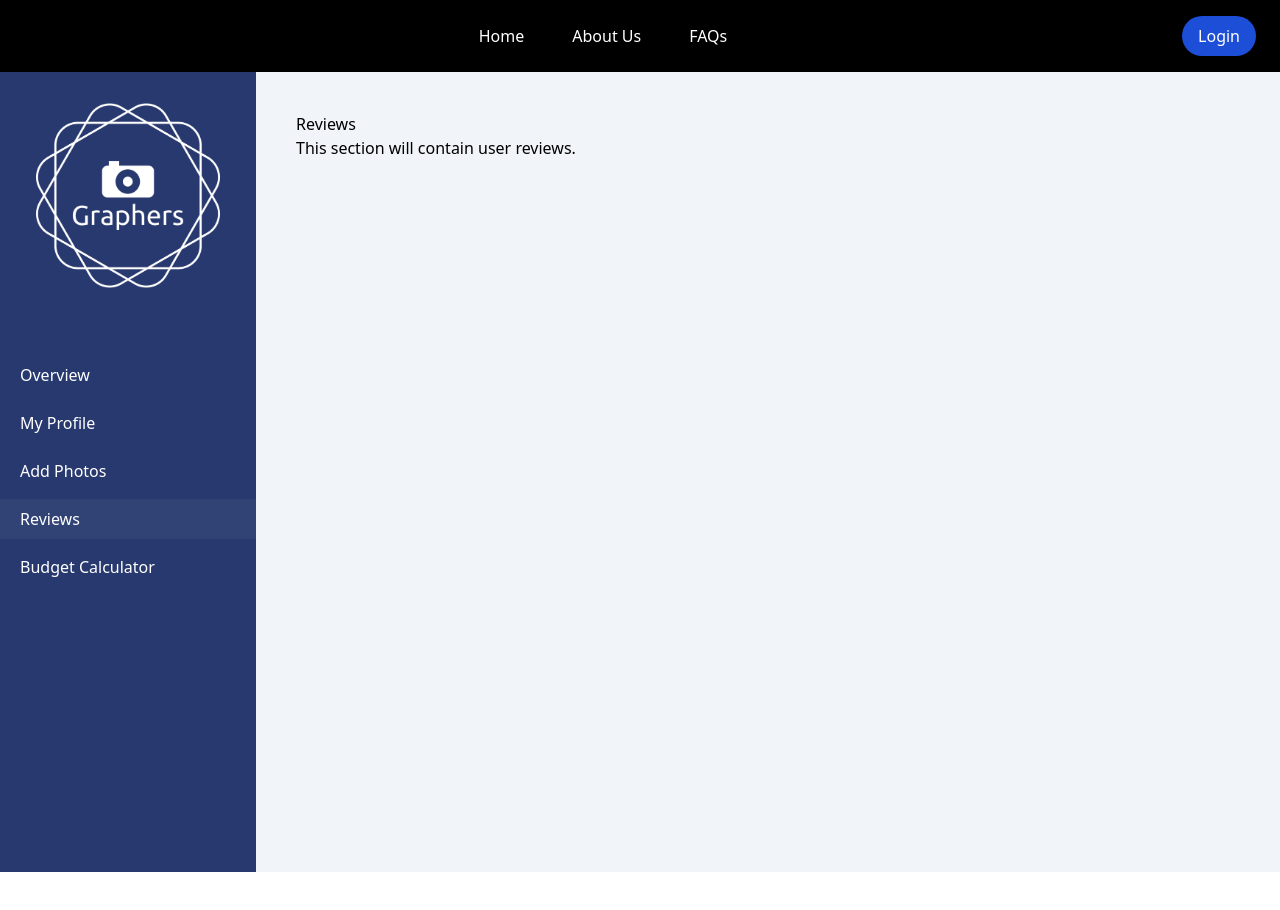
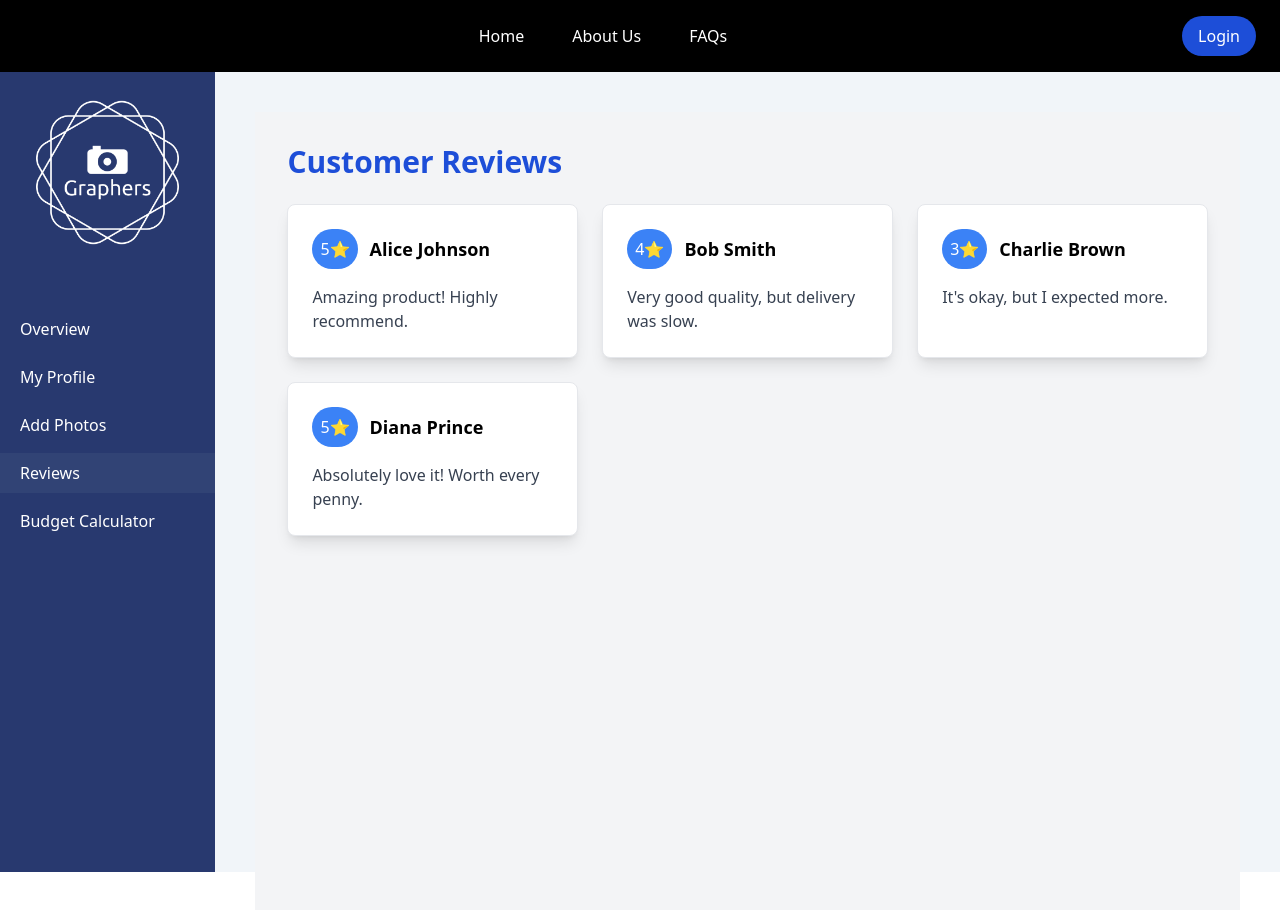
Before and after one commit to Imasha-Senadheera/Photographers, a React (Create React App) app: page /dashboard in a window 1280 px wide. Both pictures are taken after a click on the button "Reviews". Before the commit the page ends 872 px from the top, so only its background shows below. Built offline with nearby package versions, Linux system fonts and the light colour scheme.

Commit message:
8 Commit

```diff
--- a/src/Components/MyDetails/MyDetails.jsx
+++ b/src/Components/MyDetails/MyDetails.jsx
@@ -1,12 +1,43 @@
 import React from 'react';
 
 const MyDetails = () => {
-    return (
+  return (
+    <div className="p-8 bg-gray-100 min-h-screen">
+      <h1 className="text-blue-700 font-semibold text-3xl mb-6">My Details</h1>
+      <div className="bg-white p-6 rounded-lg shadow-lg border border-gray-200">
+        <div className="mb-4">
+          <p className="text-lg font-semibold">Full Name:</p>
+          <p className="text-gray-700">John Doe</p>
+        </div>
+        <div className="mb-4">
+          <p className="text-lg font-semibold">Email:</p>
+          <p className="text-gray-700">john.doe@example.com</p>
+        </div>
+        <div className="mb-4">
+          <p className="text-lg font-semibold">Organization:</p>
+          <p className="text-gray-700">Example Corp</p>
+        </div>
+        <div className="mb-4">
+          <p className="text-lg font-semibold">Contact Number:</p>
+          <p className="text-gray-700">+123 456 7890</p>
+        </div>
+        <div className="mb-4">
+          <p className="text-lg font-semibold">Experience:</p>
+          <p className="text-gray-700">5 years in web development</p>
+        </div>
+        <div className="mb-4">
+          <p className="text-lg font-semibold">Category:</p>
+          <p className="text-gray-700">Web Developer</p>
+        </div>
         <div>
-            <h1>My Details</h1>
-            <p>This section will contain the user's personal details.</p>
+          <p className="text-lg font-semibold">Description:</p>
+          <p className="text-gray-700">
+            Experienced web developer with a passion for creating beautiful and functional websites. Adept at working with various technologies and frameworks.
+          </p>
         </div>
-    );
+      </div>
+    </div>
+  );
 };
 
 export default MyDetails;
--- a/src/Components/Reviews/Reviews.jsx
+++ b/src/Components/Reviews/Reviews.jsx
@@ -1,12 +1,56 @@
-import React from 'react';
+import React from "react";
+
+const reviewsData = [
+  {
+    id: 1,
+    name: "Alice Johnson",
+    rating: 5,
+    comment: "Amazing product! Highly recommend.",
+  },
+  {
+    id: 2,
+    name: "Bob Smith",
+    rating: 4,
+    comment: "Very good quality, but delivery was slow.",
+  },
+  {
+    id: 3,
+    name: "Charlie Brown",
+    rating: 3,
+    comment: "It's okay, but I expected more.",
+  },
+  {
+    id: 4,
+    name: "Diana Prince",
+    rating: 5,
+    comment: "Absolutely love it! Worth every penny.",
+  },
+];
 
 const Reviews = () => {
-    return (
-        <div>
-            <h1>Reviews</h1>
-            <p>This section will contain user reviews.</p>
-        </div>
-    );
+  return (
+    <div className="p-8 bg-gray-100 min-h-screen">
+      <h1 className="text-3xl font-semibold text-blue-700 mb-6">
+        Customer Reviews
+      </h1>
+      <div className="grid grid-cols-1 sm:grid-cols-2 lg:grid-cols-3 gap-6">
+        {reviewsData.map((review) => (
+          <div
+            key={review.id}
+            className="bg-white p-6 rounded-lg shadow-lg border border-gray-200"
+          >
+            <div className="flex items-center mb-4">
+              <div className="bg-blue-500 text-white p-2 rounded-full mr-3">
+                {review.rating}⭐
+              </div>
+              <h2 className="text-lg font-semibold">{review.name}</h2>
+            </div>
+            <p className="text-gray-700">{review.comment}</p>
+          </div>
+        ))}
+      </div>
+    </div>
+  );
 };
 
 export default Reviews;
```
